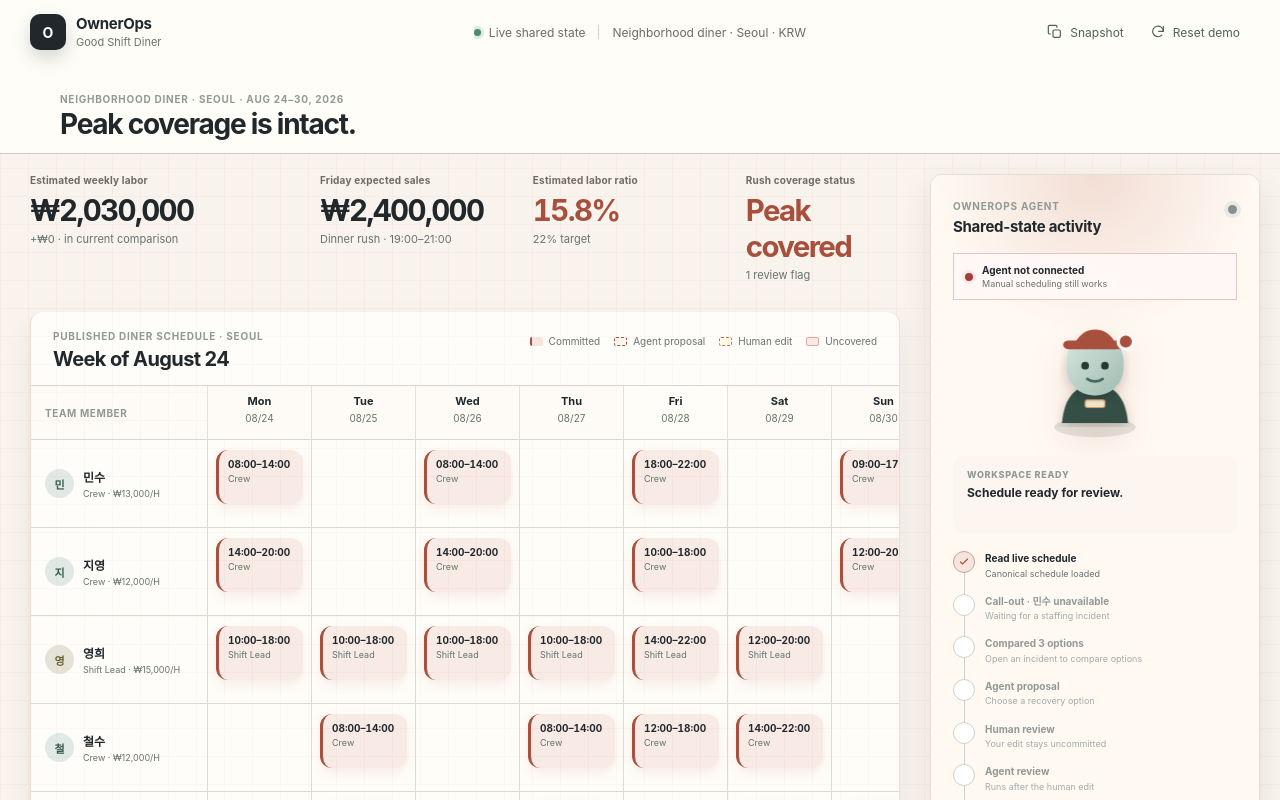
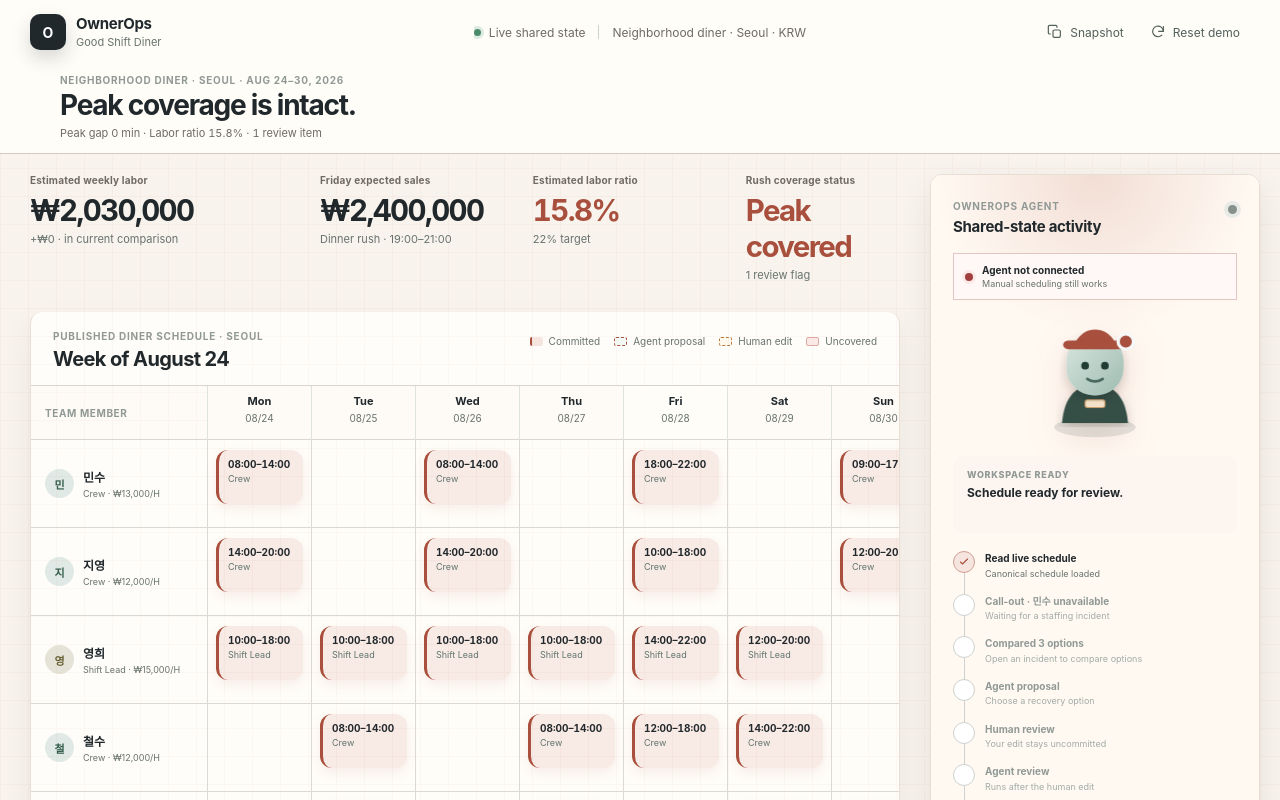
Before and after one commit to sionchu/ownerops-webmcp, a Next.js app: page / in a window 1280 px wide. Shown: the top 800 px of the page. Built offline with nearby package versions, Linux system fonts and the light colour scheme.

Commit message:
style: surface live operating summary in header

```diff
--- a/src/styles/locale-timeline.css
+++ b/src/styles/locale-timeline.css
@@ -111,6 +111,30 @@
   overflow-wrap: anywhere;
 }
 
+.context-stage p {
+  display: block;
+  max-width: 760px;
+  margin-top: 5px;
+  color: var(--oo-secondary-ink, var(--muted));
+  font-size: 11px;
+  line-height: 1.3;
+  font-variant-numeric: tabular-nums;
+}
+
+.app-shell[data-operating-tone="warning"] .context-stage .eyebrow,
+.app-shell[data-operating-tone="error"] .context-stage .eyebrow {
+  color: var(--warning);
+}
+
+.app-shell[data-operating-tone="proposal"] .context-stage .eyebrow,
+.app-shell[data-operating-tone="applied"] .context-stage .eyebrow {
+  color: var(--oo-accent);
+}
+
+.app-shell[data-operating-tone="review"] .context-stage .eyebrow {
+  color: #a2652f;
+}
+
 @media (max-width: 900px) {
   .topbar-center { max-width: 42vw; }
 }
@@ -118,4 +142,5 @@
 @media (max-width: 650px) {
   .timeline-step { grid-template-columns: 22px minmax(0, 1fr); }
   .topbar-center { max-width: 38vw; font-size: 10px; }
+  .context-stage p { display: none; }
 }
```
